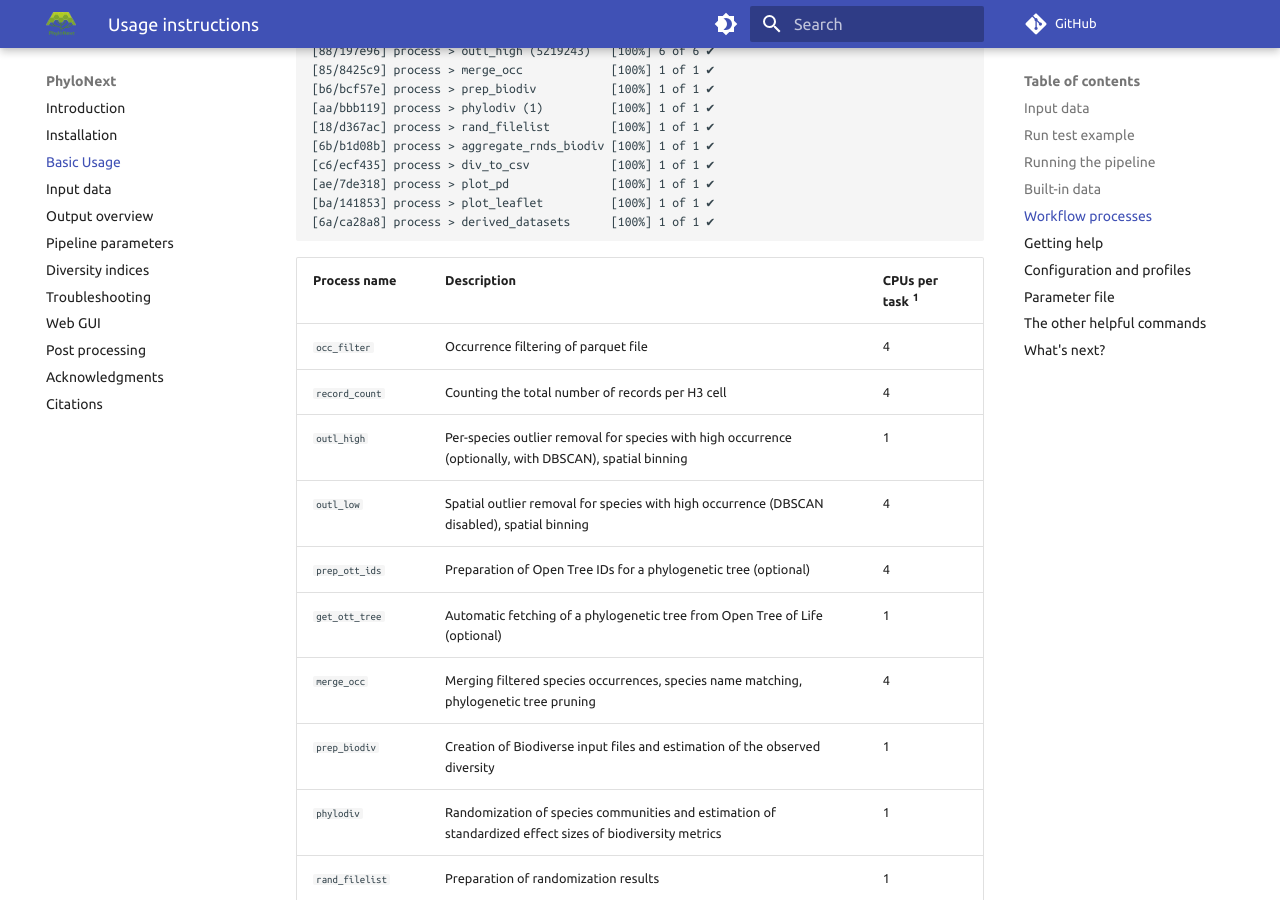
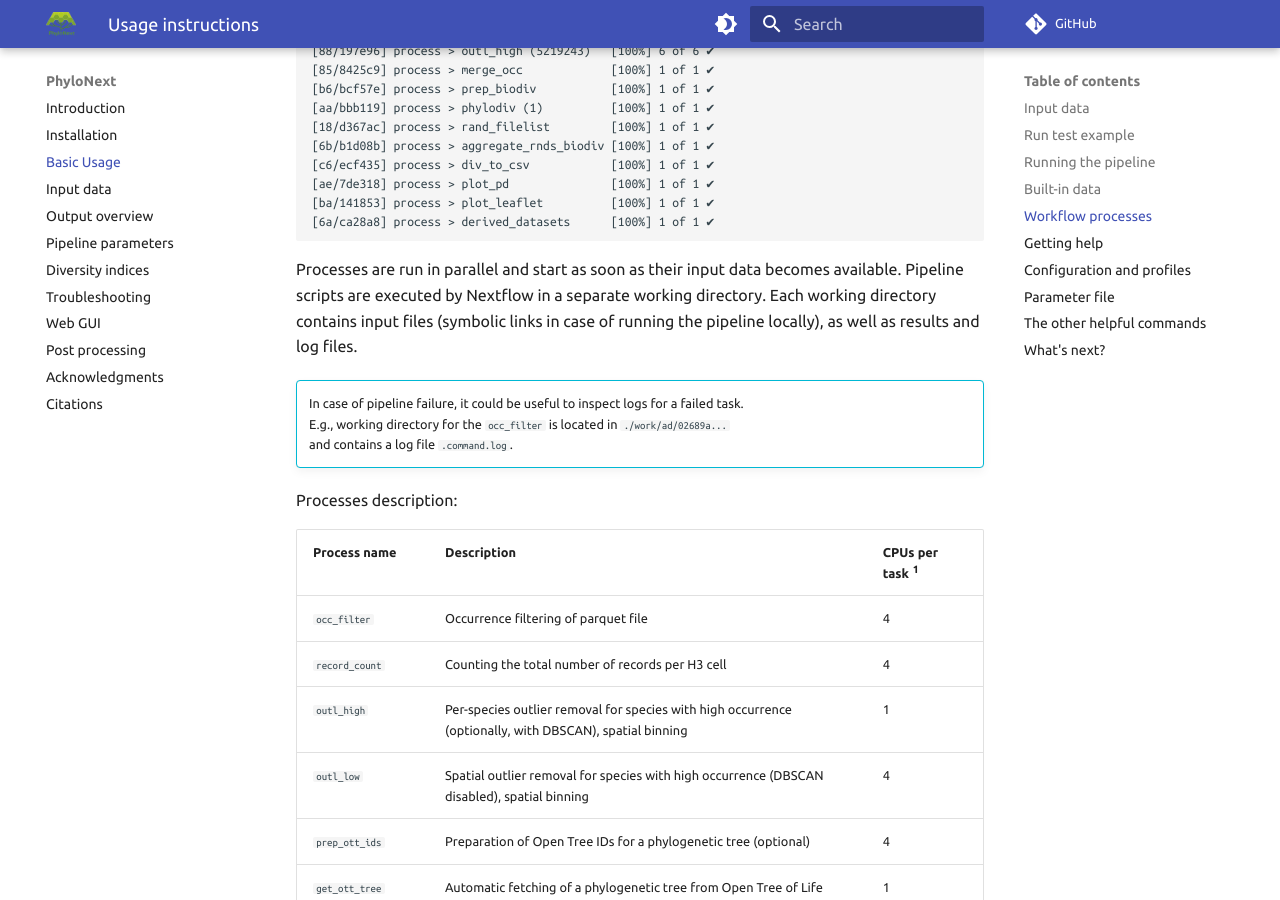
Before and after one commit to vmikk/phylonext_manual, an MkDocs documentation site: the page built from docs/usage.md, in a window 1280 px wide and 900 px high, scrolled down 3148 px. Built offline with MkDocs 1.6.1 and Material for MkDocs 9.7.7, drawn with Linux system fonts in a browser that asks for light colours; comment, search, counter and statistics services are not loaded.

Commit message:
usage - work dir

````diff
--- a/docs/usage.md
+++ b/docs/usage.md
@@ -117,6 +117,16 @@ During the pipeline execution, you will see a progress indicator in the output i
 [6a/ca28a8] process > derived_datasets      [100%] 1 of 1 ✔
 ```
 
+Processes are run in parallel and start as soon as their input data becomes available.
+Pipeline scripts are executed by Nextflow in a separate working directory.
+Each working directory contains input files (symbolic links in case of running the pipeline locally), as well as results and log files.
+
+!!! info ""
+    In case of pipeline failure, it could be useful to inspect logs for a failed task.
+    E.g., working directory for the `occ_filter` is located in `./work/ad/02689a...`
+    and contains a log file `.command.log`.
+
+Processes description:
 
 | Process name            | Description                                                                                              | CPUs per task ^1^ |
 | ----------------------- | -------------------------------------------------------------------------------------------------------- | ----------------- |
@@ -146,7 +156,6 @@ In some cases, the task will be divided into chunks and run in parallel
 (e.g., estimation of standardized effect sizes - 10 processes with 100 randomization iterations each).
 It is possible to customize the number of CPUs required by the process task (see `Configuration` below).
 The total number of CPUs allowed to use by PhyloNext can be adjusted with `-qs` parameter (by default, all available CPUs will be used).
-
 
 ## Getting help
 
````
